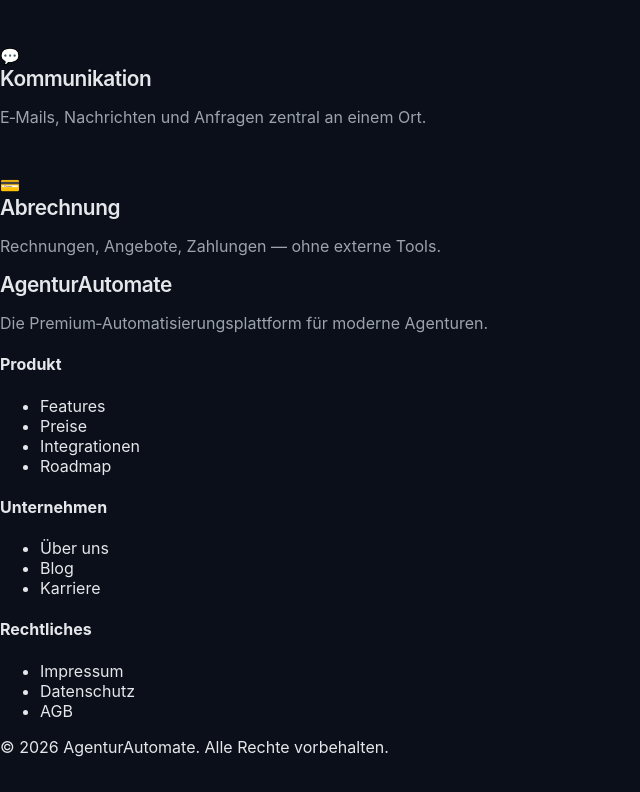
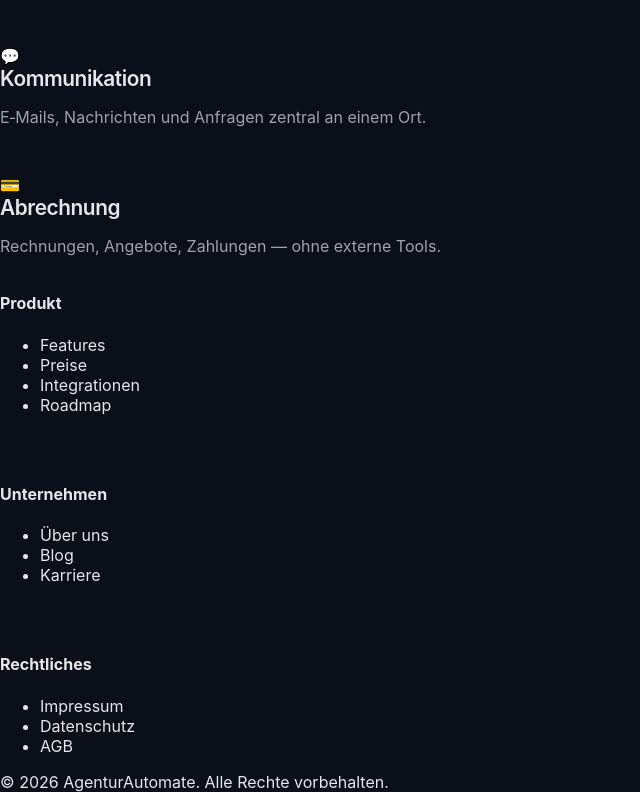
Before and after one commit to mastaflyer84/agenturautomate, a Next.js app: page / in a window 1280 px wide. Shown: the part 973-1765 px from the top of the page, without its empty margins (0-640 px from the left). Before the commit the page ends 1730 px from the top, so only its background shows below. Built offline with nearby package versions, Linux system fonts and the light colour scheme.

Commit message:
footer neu kalibriert

```diff
--- a/components/Footer.jsx
+++ b/components/Footer.jsx
@@ -1,35 +1,19 @@
 export default function Footer() {
   return (
-    <footer className="relative bg-[#0A0A0A] text-gray-300 border-t border-white/10">
+    <footer className="bg-[#0A0A0A] text-white py-20 relative overflow-hidden">
 
-      {/* Gradient Line */}
-      <div className="absolute top-0 left-0 w-full h-[2px] bg-gradient-to-r from-purple-500 via-blue-400 to-teal-300 opacity-70"></div>
-
-      <div className="max-w-7xl mx-auto px-6 py-16 flex flex-col md:flex-row justify-between gap-12">
-
-        {/* Left Side: Branding */}
-        <div className="md:w-1/3">
-          <h3 className="text-2xl font-semibold text-white mb-4">AgenturAutomate</h3>
-          <p className="text-gray-400 text-sm leading-relaxed">
-            Die Premium‑Automatisierungsplattform für moderne Agenturen.
-          </p>
-
-          {/* Social Icons */}
-          <div className="flex gap-4 mt-6">
-            <a className="hover:text-white transition" href="#">
-              <i className="ri-instagram-line text-2xl"></i>
-            </a>
-            <a className="hover:text-white transition" href="#">
-              <i className="ri-twitter-x-line text-2xl"></i>
-            </a>
-            <a className="hover:text-white transition" href="#">
-              <i className="ri-linkedin-line text-2xl"></i>
-            </a>
-          </div>
+      {/* Aurora Background */}
+      <div className="absolute inset-0 pointer-events-none">
+        <div className="absolute -bottom-40 -left-40 w-[600px] h-[600px] bg-purple-500/15 blur-[160px] rounded-full"></div>
+        <div className="absolute bottom-20 right-0 w-[550px] h-[550px] bg-teal-400/15 blur-[180px] rounded-full"></div>
       </div>
 
-      </div>
+      <div className="relative max-w-7xl mx-auto px-6">
 
+        {/* Footer Grid */}
+        <div className="grid grid-cols-1 md:grid-cols-3 gap-12 w-full">
+
+          {/* Produkt */}
           <div>
             <h4 className="text-white font-medium mb-4">Produkt</h4>
             <ul className="space-y-2 text-gray-400">
@@ -40,6 +24,7 @@
             </ul>
           </div>
 
+          {/* Unternehmen */}
           <div>
             <h4 className="text-white font-medium mb-4">Unternehmen</h4>
             <ul className="space-y-2 text-gray-400">
@@ -49,6 +34,7 @@
             </ul>
           </div>
 
+          {/* Rechtliches */}
           <div>
             <h4 className="text-white font-medium mb-4">Rechtliches</h4>
             <ul className="space-y-2 text-gray-400">
@@ -58,11 +44,13 @@
             </ul>
           </div>
 
-
+        </div>
 
         {/* Bottom Line */}
-      <div className="border-t border-white/10 py-6 text-center text-gray-500 text-sm">
+        <div className="mt-16 pt-8 border-t border-white/10 text-center text-gray-500 text-sm">
           © {new Date().getFullYear()} AgenturAutomate. Alle Rechte vorbehalten.
+        </div>
+
       </div>
     </footer>
   );
```
Lines whose indentation alone changed are shown as unchanged.
